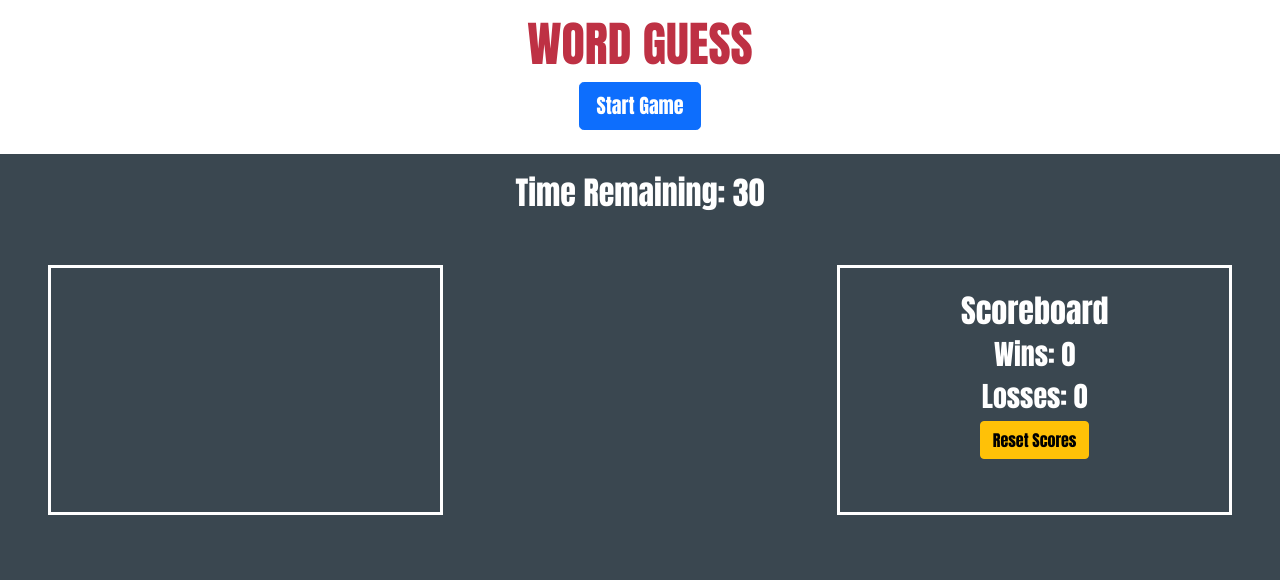
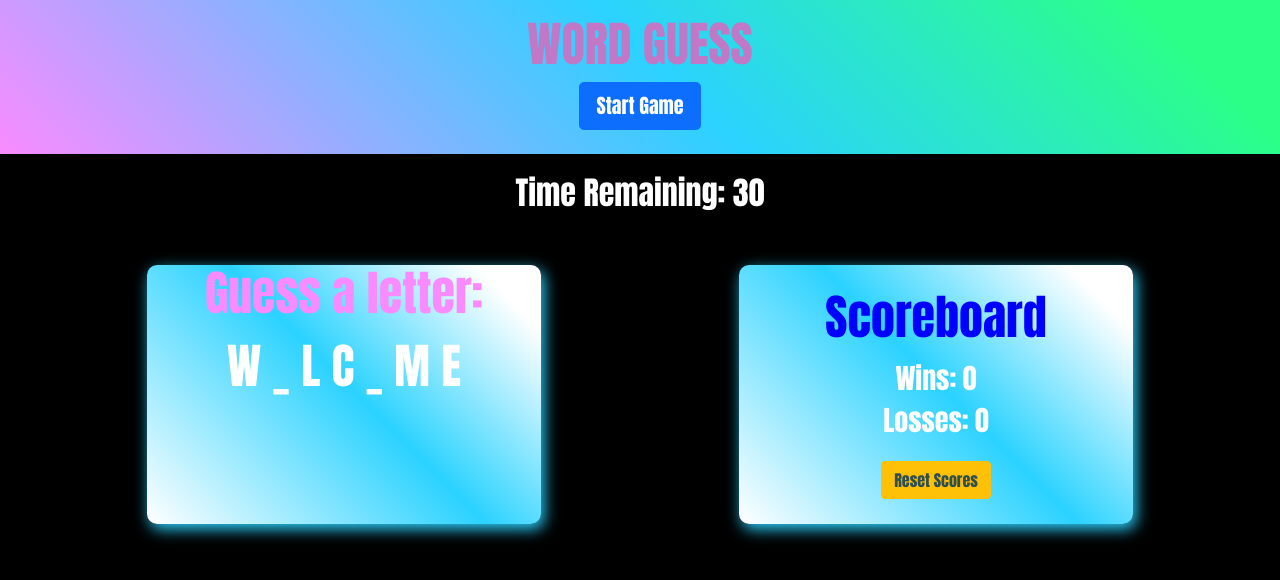
Before and after one commit to BillStephens2022/Word-Guess-Game, a plain HTML site: page index.html in a window 1280 px wide. Drawn offline with nearby package versions, Linux system fonts and the light colour scheme.

Commit message:
updated styling

```diff
--- a/assets/css/style.css
+++ b/assets/css/style.css
@@ -1,9 +1,9 @@
 html {
-    background: #3a4750;
+    background: black;
 }
 
 body {
-    background: #3a4750;
+    background: black;
     font-family: Impact;
     display: block;
     text-align: center;
@@ -11,14 +11,13 @@ body {
 }
 
 header {
-    background: white;
     margin-bottom: 15px;
+    background-image: linear-gradient(45deg, #FA8BFF 0%, #2BD2FF 52%, #2BFF88 90%);
 }
 
 h1 {
     font-size: 3em;
-    color: #be3144;
-    background: white;
+    color: #c178c6;
 }
 
 .row {
@@ -28,19 +27,35 @@ h1 {
 .game {
     display: inline-block;
     margin-bottom: 25px;
-    border: solid white 3px;
+    border-radius: 10px;
+    min-height: 250px;
+    min-width: 275px;
+    box-shadow: #2BD2FF 3px 5px 15px;
+    background-image: linear-gradient(45deg, white 0%, #2BD2FF 52%, white 90%);
+}
 
+.game-header {
+    color: #FA8BFF;
+    font-size: 3em;
 }
 
 .scoreboard {
     display: inline-block;
-    border: solid white 3px;
+    border-radius: 10px;
     margin-bottom: 25px;
     min-height: 250px;
+    box-shadow: #2BD2FF 3px 5px 15px;
+    background-image: linear-gradient(45deg, white 0%, #2BD2FF 52%, white 90%);
+}
+
+.scoreboard h2 {
+    color: blue;
+    font-size: 3em;
 }
 
 #reset-scores {
     margin-bottom: 25px;
+    color: darkslategray;
 }
 
 #timer {
@@ -54,7 +69,7 @@ h1 {
 }
 
 #message {
-    color: green;
+    color: #2BFF88;
     font-size: 3em;
 }
 
--- a/assets/js/script.js
+++ b/assets/js/script.js
@@ -6,6 +6,7 @@ var winsEl = document.getElementById("wins");
 var lossesEl = document.getElementById("losses");
 var resetScoresButton = document.getElementById("reset-scores");
 var timeLeftEl = document.getElementById("time-left");
+var gameHeaderEl = document.getElementById("game-header");
 var timeLeft = 30;
 var selectedWord = "";
 var wins = 0;
@@ -83,9 +84,10 @@ function startTimer() {
 function renderBlanks() {
     selectedWord = words[Math.floor(Math.random() * words.length)];
     for (var i=0; i < selectedWord.length; i++) {
-        blanksArray.push("_ ");
+        blanksArray.push("_  ");
     };
     blanksString = blanksArray.join('');
+    gameHeaderEl.textContent = "Guess a letter:";
     wordEl.textContent = blanksString;
     console.log(selectedWord);
 }
@@ -111,7 +113,7 @@ function checkWord() {
 function initiateWinSequence() {
     wins++;
     messageEl.textContent = "YOU WIN!!";
-    messageEl.style.color = "green";
+    messageEl.style.color = "#2BFF88";
     setWins();
     init();
 }
--- a/index.html
+++ b/index.html
@@ -14,20 +14,21 @@
         <button class="btn btn-lg btn-primary mb-4" id="start">Start Game</button>
     </header>
     <div id="timer">Time Remaining: <span class="time-left" id="time-left">30</span></div>
-    <div class="row m-5">
+    <div class="row m-5 justify-content-around">
 
         <div class="col-lg-4 game">
-            <div class="mt-5" id="word"></div>
+            <h2 class="game-header" id="game-header">Guess a letter:</h2>
+            <div class="mt-1" id="word">W _ L C _ M E</div>
             <div id="message"></div>
         </div>
-        <div class="spacer col-sm-4">
+        <!-- <div class="spacer col-sm-4">
 
-        </div>
+        </div> -->
         <div class="col-lg-4 scoreboard">
-            <h2 class="mt-4">Scoreboard</h2>
+            <h2 class="mt-4 mb-3">Scoreboard</h2>
             <h3>Wins: <span id="wins"></span></h2>
             <h3>Losses: <span id="losses"></span></h2>
-            <button class="btn btn-md btn-warning" id="reset-scores">Reset Scores</button>
+            <button class="mt-3 btn btn-md btn-warning" id="reset-scores">Reset Scores</button>
         </div>
     </div>
     <script src="https://cdn.jsdelivr.net/npm/bootstrap@5.0.2/dist/js/bootstrap.bundle.min.js" integrity="sha384-MrcW6ZMFYlzcLA8Nl+NtUVF0sA7MsXsP1UyJoMp4YLEuNSfAP+JcXn/tWtIaxVXM" crossorigin="anonymous"></script>
```
